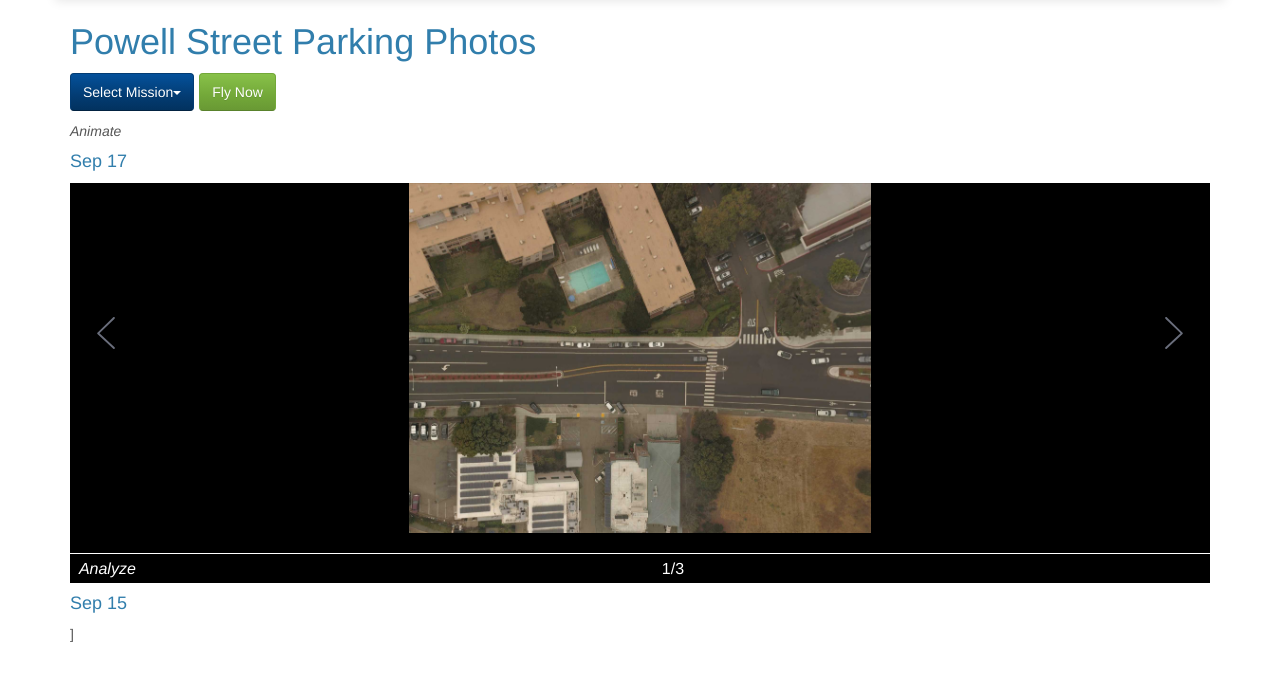
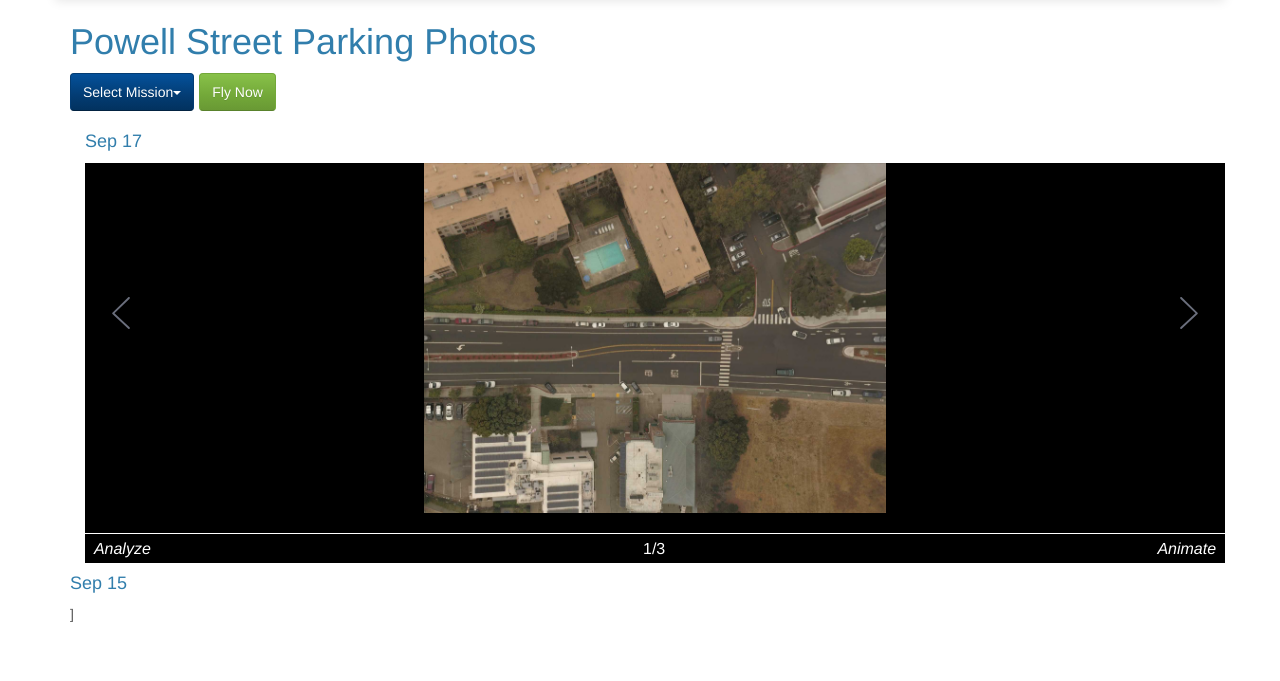
Before and after one commit to danielmcheng1/drone, a Flask app: page /photos in a window 1280 px wide. Shown: the part 71-752 px from the top of the page. Run offline with Flask 2, Linux system fonts and the light colour scheme; some libraries are stand-ins or nearby versions.

Commit message:
Playback animate feature working on click now

```diff
--- a/static/scripts/imageviewer_navigate.js
+++ b/static/scripts/imageviewer_navigate.js
@@ -44,16 +44,16 @@ $(document).ready(function () {
         if(curImageIdx > total) curImageIdx = 1;
         showImage();
     }
-    $(".footer-info").click(function do_slide() {
-        var interval;
-        alert($(this) + " text: " + $(this).text());
-        if ($(this).text() == "Animate") {
+    var interval;
+    $(".animateCommand").click(function do_slide() {
+        if ($(this).text().trim() == "Animate") {
             $(this).text("Stop Animation");
             interval = setInterval(function() {
                 moveRight();
             }, 1000);
         } else {
             clearInterval(interval);
+            $(this).text("Animate");
         }
     });
 });
--- a/templates/layout.html
+++ b/templates/layout.html
@@ -72,13 +72,13 @@
     {% endblock %}
 </div>
 
-<footer class="footer">
+<!--footer class="footer">
     <div class="container">
         {% block footer %}
-        <!--p class="text-muted text-center">&copy; 2017 numerate.io</a>.</p-->
+        <p class="text-muted text-center">&copy; 2017 numerate.io</a>.</p>
         {% endblock %}
     </div>
-</footer>
+</footer-->
 
 
 {% block scripts %}
--- a/templates/photos.html
+++ b/templates/photos.html
@@ -22,9 +22,11 @@
     <!--div class="col-md-12 col-sm-12">
     </div-->
     <section>
-                        <span class=animateCommand>Animate&nbsp;&nbsp;</div>
+
         <div class="container">
-            <h4>Sep 17</h4>
+            <h4 style="display:inline-block">Sep 17</h4><!--&nbsp;&nbsp;<button type="button" class="btn btn-primary">Animate&nbsp;&nbsp;</button-->
+
+
             <div id="image-gallery">
                 <div class="image-container" id=></div>
                     <img src="{{url_for('static', filename='images/left.svg')}}" class="prev"/>
@@ -32,6 +34,7 @@
                     <div class="footer-info">
                         <span class="leftSpan analyzeCommand">&nbsp;&nbsp;Analyze</span>
                         <span class="current"></span>/<span class="total"></span>
+                        <span class="rightSpan animateCommand">Animate&nbsp;&nbsp;</span>
                     </div>
                 </div>
             </div>
```
